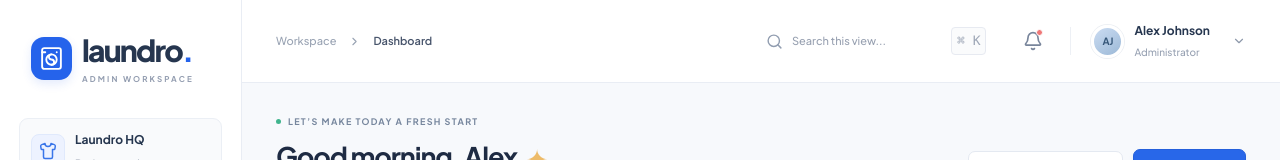
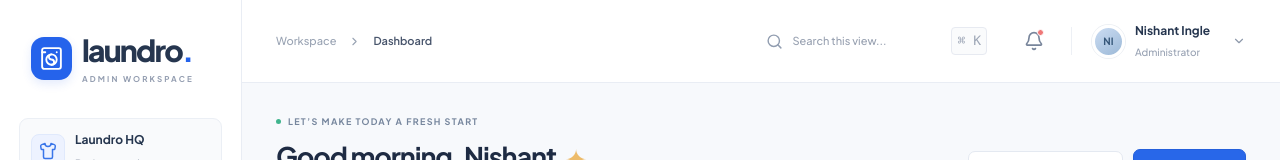
Before and after one commit to nishantlazydeveloper-star/laundry-adminpanel, a React (Vite) app: page / in a window 1280 px wide. Shown: the top 160 px of the page. Built offline with nearby package versions, Linux system fonts and the light colour scheme.

Commit message:
name changes

```diff
--- a/src/data/demo.js
+++ b/src/data/demo.js
@@ -156,7 +156,7 @@ export const initialOrders = orders.map((order, index) => ({
   pickupStart: routeDetails[index][1],
 }));
 export const initialSettings = {
-  name: "Alex Johnson",
+  name: "Nishant Ingle",
   email: "admin@laundro.com",
   business: "Laundro HQ",
   phone: "+1 (415) 555-0128",
```
